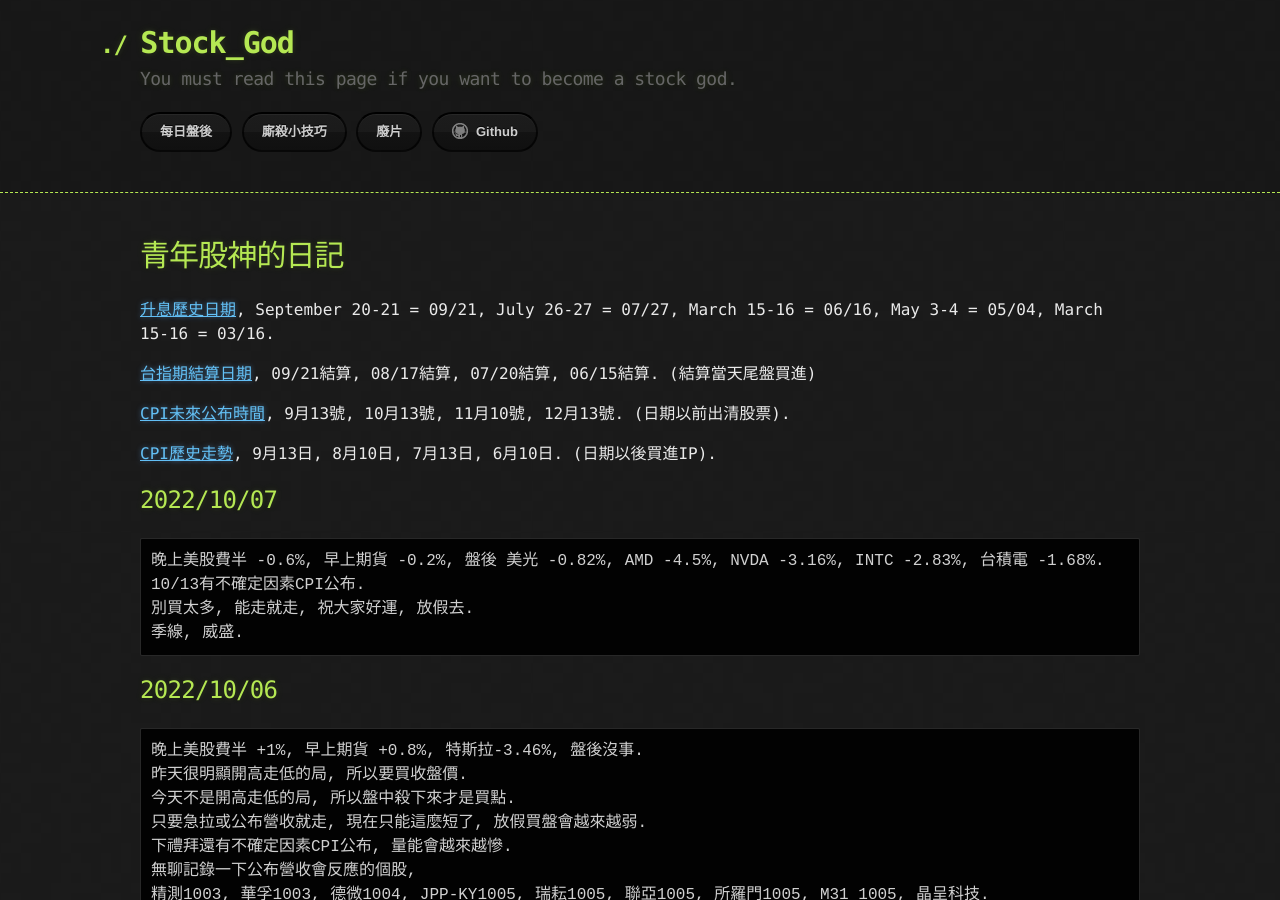
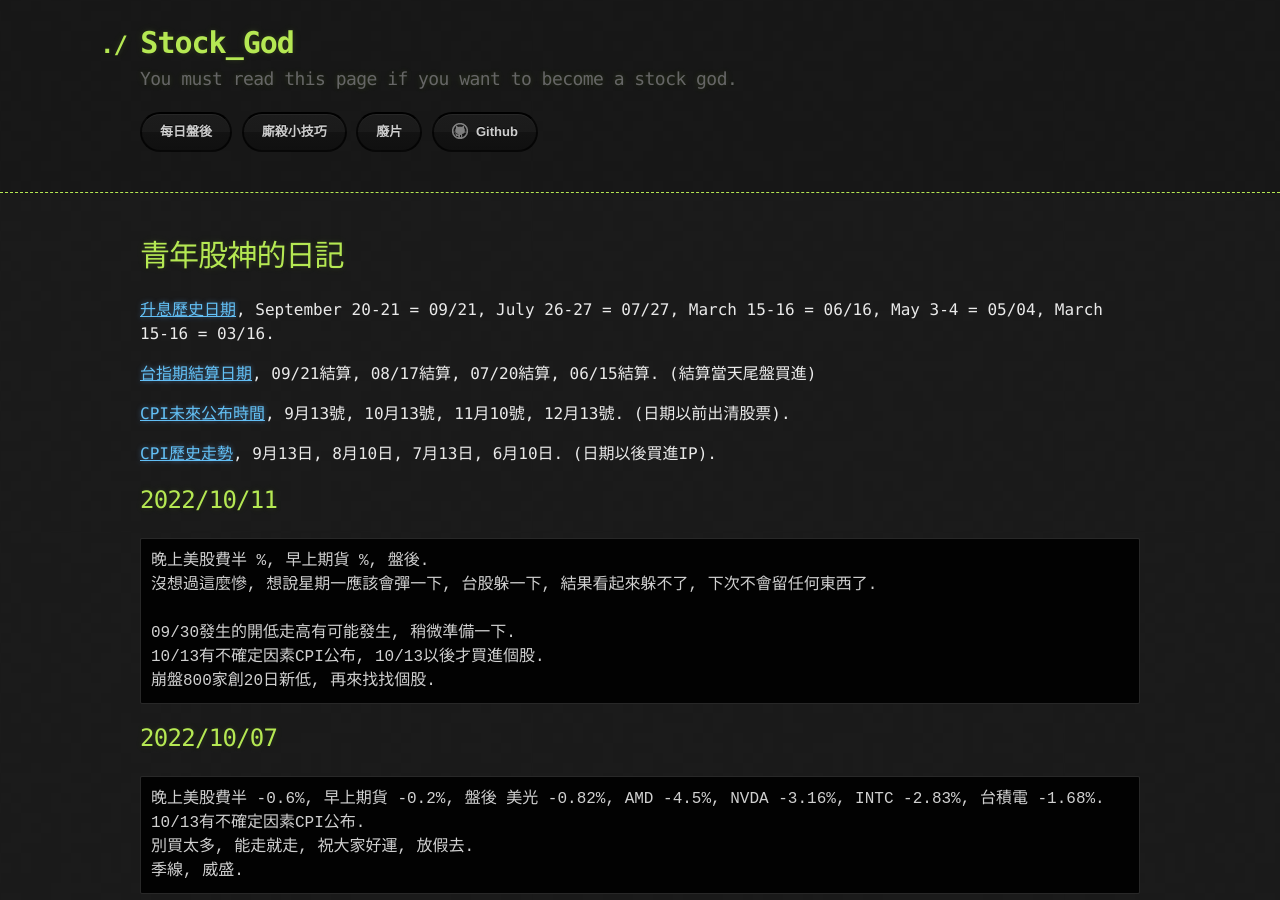
Before and after one commit to lepg5487/Stock_God, a Jekyll site: the page built from index.md, in a window 1280 px wide and 900 px high. Built offline with Jekyll 4.4.1, drawn with Linux system fonts in a browser that asks for light colours; our own code applies the rules of GitHub Pages for plain Markdown files.

Commit message:
Update index.md

````diff
--- a/index.md
+++ b/index.md
@@ -11,6 +11,16 @@ layout: testlayouts
 [CPI未來公布時間](https://chihyun.tw/cpi-release-date/), 9月13號, 10月13號, 11月10號, 12月13號. (日期以前出清股票).
 
 [CPI歷史走勢](https://hk.investing.com/economic-calendar/cpi-733), 9月13日, 8月10日, 7月13日, 6月10日. (日期以後買進IP).
+
+## 2022/10/11
+```
+晚上美股費半 %, 早上期貨 %, 盤後.
+沒想過這麼慘, 想說星期一應該會彈一下, 台股躲一下, 結果看起來躲不了, 下次不會留任何東西了.
+
+09/30發生的開低走高有可能發生, 稍微準備一下.
+10/13有不確定因素CPI公布, 10/13以後才買進個股.
+崩盤800家創20日新低, 再來找找個股.
+```
 
 ## 2022/10/07
 ```
````
